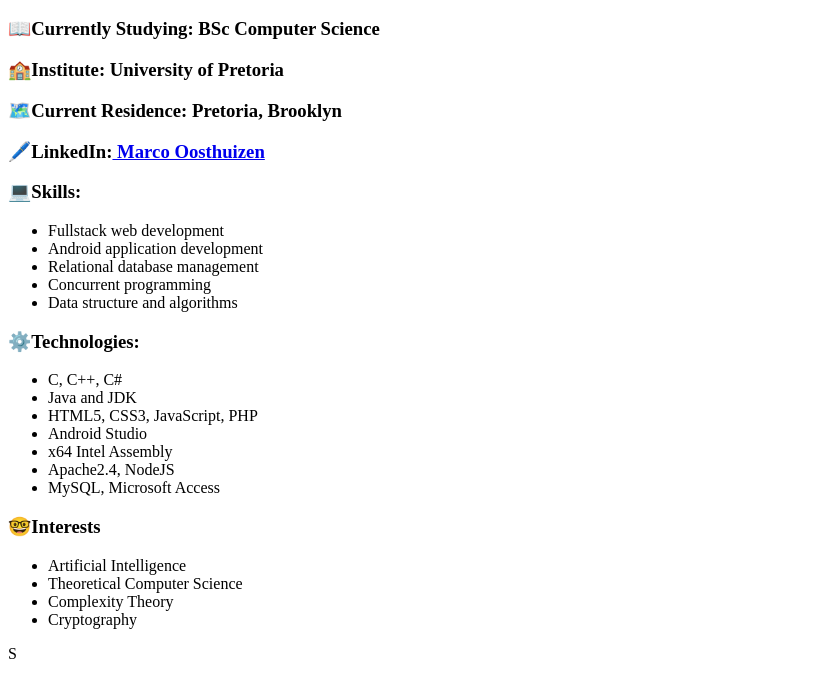
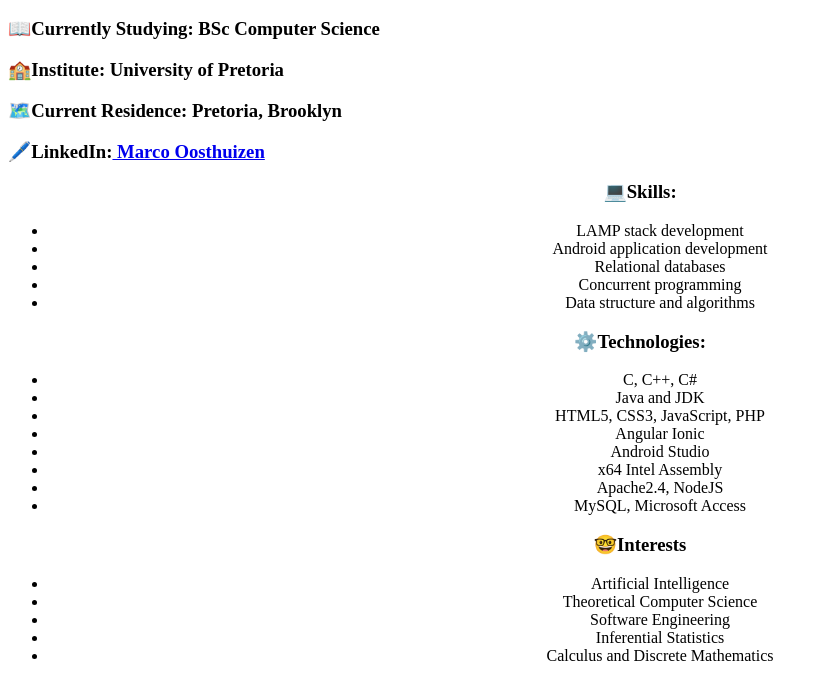
Before and after one commit to Marco-Oosthuizen/Marco-Oosthuizen.github.io, a plain HTML site: page index.html in a window 1280 px wide. Shown: the part 48-748 px from the top of the page, without its empty margins (0-828 px from the left). Drawn offline with Linux system fonts and the light colour scheme.

Commit message:
Update index.html

```diff
--- a/index.html
+++ b/index.html
@@ -3,11 +3,12 @@
 <h3>🏫Institute: University of Pretoria</h3>
 <h3>🗺️Current Residence: Pretoria, Brooklyn</h3>
 <h3>🖊️LinkedIn:️<a href="https://www.linkedin.com/in/marco-oosthuizen-369b9320b/"> Marco Oosthuizen</a></h3>
+<div align="center">
 <h3>💻Skills:</h3>
   <ul>
-    <li>Fullstack web development</li>
+    <li>LAMP stack development</li>
     <li>Android application development</li>
-    <li>Relational database management</li>
+    <li>Relational databases</li>
     <li>Concurrent programming</li>
     <li>Data structure and algorithms</li>
   </ul>
@@ -16,6 +17,7 @@
     <li>C, C++, C#</li>
     <li>Java and JDK</li>
     <li>HTML5, CSS3, JavaScript, PHP</li>
+    <li>Angular Ionic</li>
     <li>Android Studio</li>
     <li>x64 Intel Assembly</li>
     <li>Apache2.4, NodeJS</li>
@@ -25,7 +27,8 @@
   <ul>
     <li>Artificial Intelligence</li>
     <li>Theoretical Computer Science</li>
-    <li>Complexity Theory</li>
-    <li>Cryptography</li>
+    <li>Software Engineering</li>
+    <li>Inferential Statistics</li>
+    <li>Calculus and Discrete Mathematics</li>
   </ul>
-S
+</div>
```
